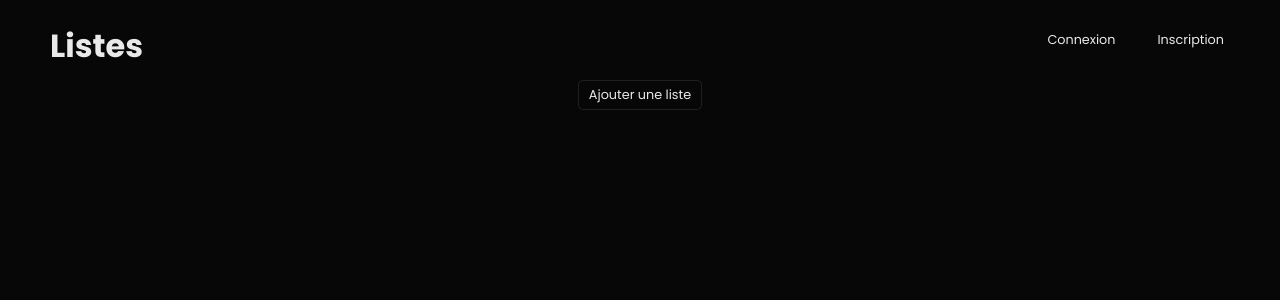
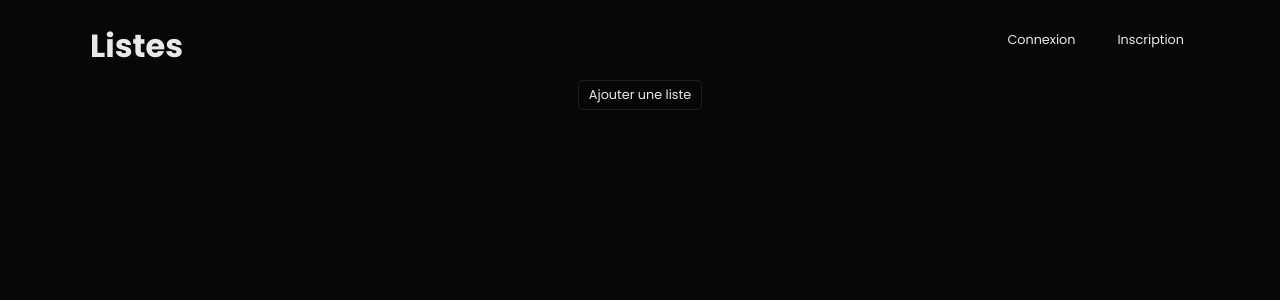
Before and after one commit to Ruben-DC/vueLists, a Vue app: page / in a window 1280 px wide. Shown: the top 300 px of the page. Built offline with nearby package versions, Linux system fonts and the light colour scheme.

Commit message:
Update base and colors styles

```diff
--- a/src/assets/styles/_base.scss
+++ b/src/assets/styles/_base.scss
@@ -1,9 +1,18 @@
 @import url('https://fonts.googleapis.com/css2?family=Poppins:wght@400;600;700&display=swap');
 
 body {
+	display: flex;
+	flex-direction: column;
+	align-items: center;
+
 	background: $background-color;
 	color: $text-color;
 	font-family: 'Poppins', sans-serif;
+}
+
+#app {
+	width: 100%;
+	max-width: 1200px;
 }
 
 #modals {
--- a/src/assets/styles/_colors.scss
+++ b/src/assets/styles/_colors.scss
@@ -1,14 +1,14 @@
 $black: #070707;
 $white: #e9e9e9;
 $grey: #ffffff19;
-$red-1: #fee2e2;
-$red-2: #551515;
+$red-1: #ff0000;
+$red-2: #ff000029;
 
 $background-color: $black;
 $text-color: $white;
 $border-color: $grey;
 
-$delete-background: $red-2;
-$delete-text: $red-1;
+$warning-background: $red-2;
+$warning-text: $red-1;
 
 $hover-grey: #ffffff1c;
```
